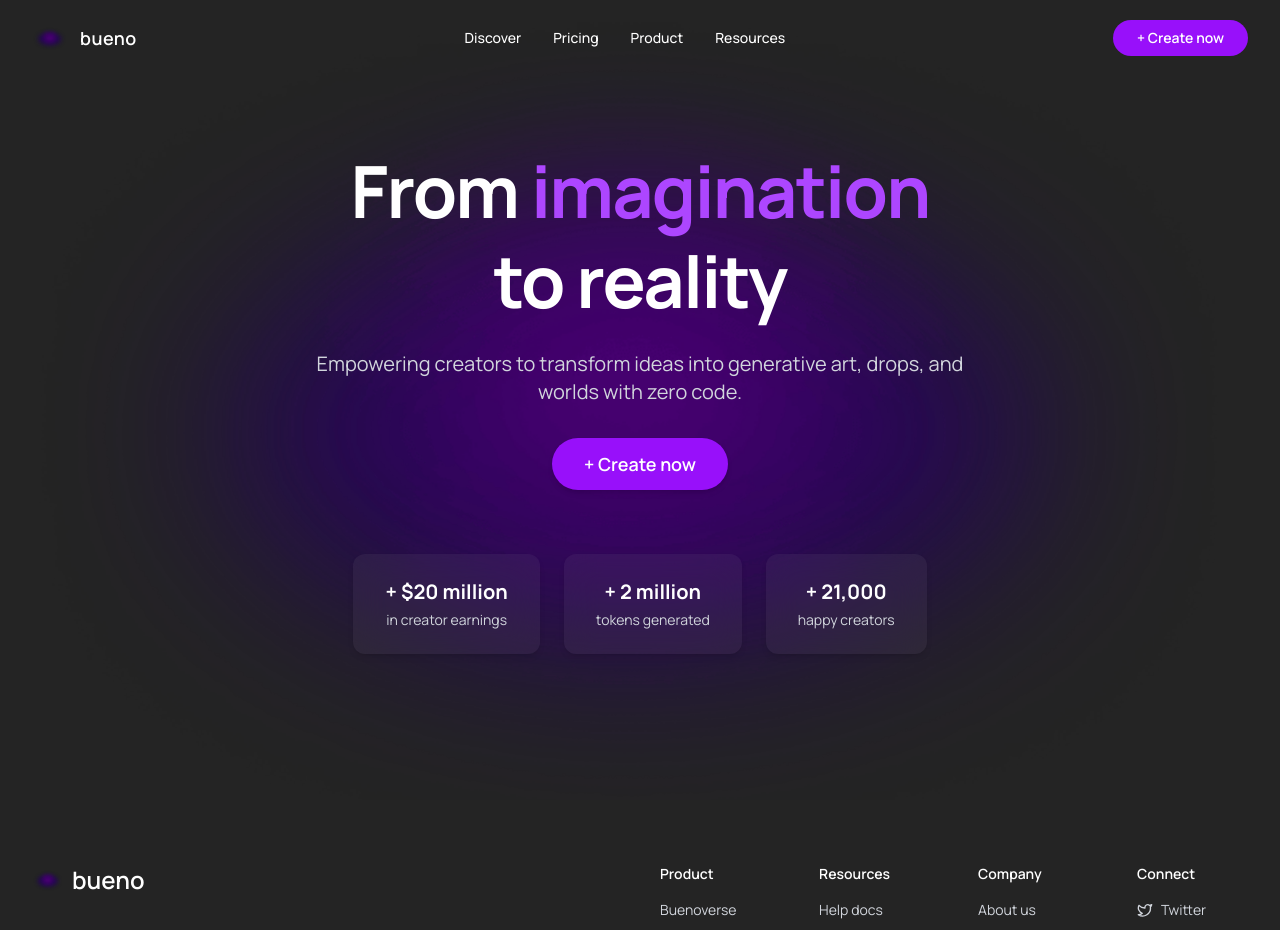
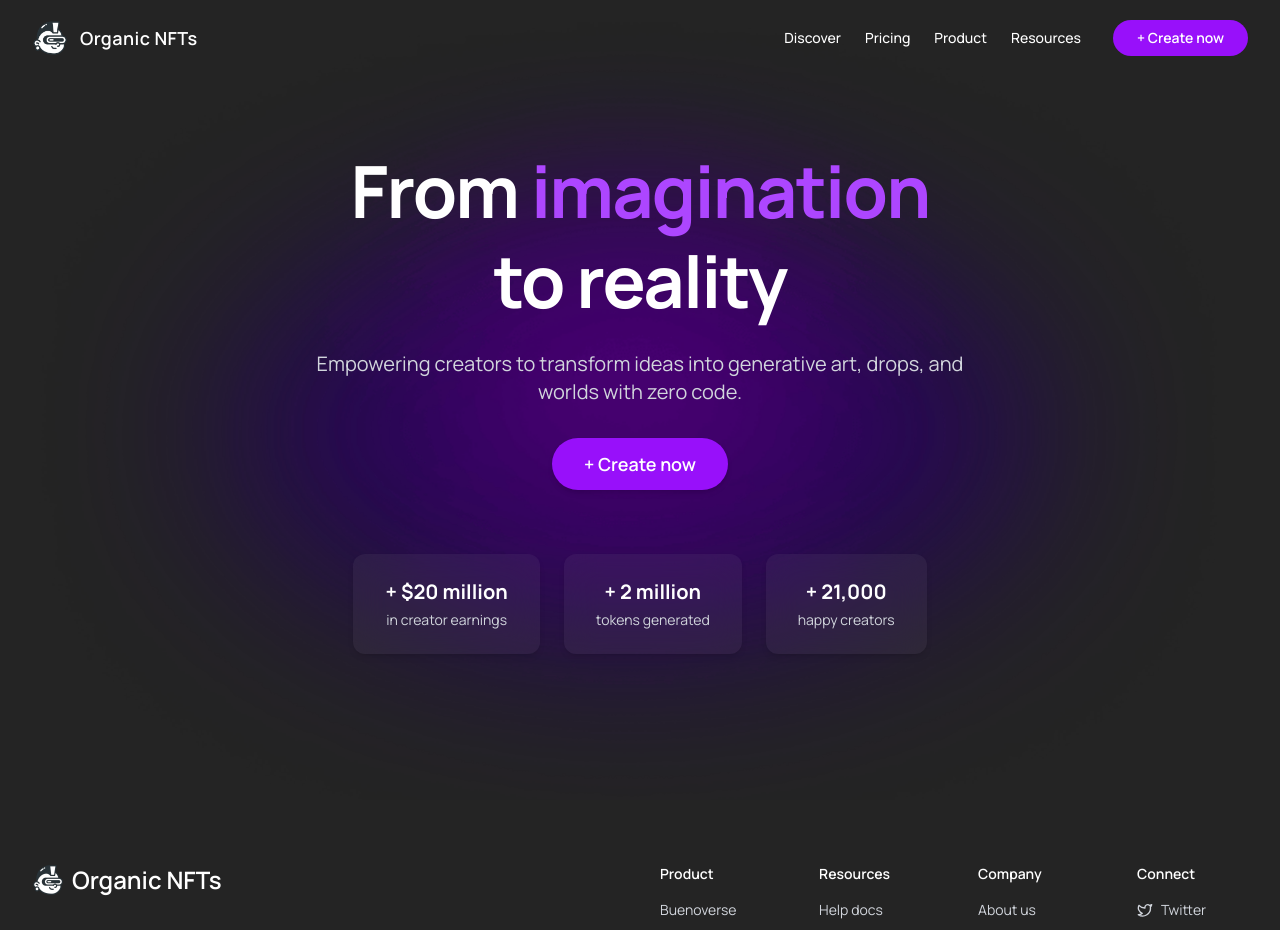
Before and after one commit to rohit-lagom/organic-nft, a Next.js app: page / in a window 1280 px wide. Shown: the top 930 px of the page. Built offline with nearby package versions, Linux system fonts and the light colour scheme.

Commit message:
Feat (Hero): section fixed

```diff
--- a/src/components/Footer/Footer.jsx
+++ b/src/components/Footer/Footer.jsx
@@ -2,22 +2,21 @@
 
 import Link from 'next/link';
 import Image from 'next/image';
-import Logo from '@/assets/images/HeroBg.png'; // Your logo here
+import Logo from '@/assets/images/Logo.png';
 import { Twitter, Instagram, Youtube, Linkedin } from 'lucide-react';
 
 const Footer = () => {
   return (
     <footer className="bg-[#242424] text-gray-300 px-8 pt-16 pb-8">
       <div className="flex flex-col md:flex-row md:items-start md:justify-between gap-12">
-        {/* Logo + Description */}
+
         <div className="flex flex-col gap-4">
           <div className="flex items-center gap-2">
             <Image src={Logo} alt="Logo" width={32} height={32} className="rounded-md" />
-            <span className="text-white text-2xl font-semibold">bueno</span>
+            <span className="text-white text-2xl font-semibold">Organic NFTs</span>
           </div>
         </div>
 
-        {/* Links */}
         <div className="grid grid-cols-2 md:grid-cols-4 gap-12 text-sm">
           <div>
             <h3 className="text-white font-semibold mb-4">Product</h3>
@@ -29,6 +28,7 @@ const Footer = () => {
               <li><Link href="#">Forms</Link></li>
             </ul>
           </div>
+
           <div>
             <h3 className="text-white font-semibold mb-4">Resources</h3>
             <ul className="space-y-2">
@@ -71,7 +71,6 @@ const Footer = () => {
         </div>
       </div>
 
-      {/* Bottom Section */}
       <div className="flex flex-col md:flex-row items-center justify-between border-t border-white/10 mt-12 pt-6 text-xs text-gray-400">
         <span>© {new Date().getFullYear()} Bueno</span>
         <div className="flex gap-6 mt-4 md:mt-0">
--- a/src/components/Hero/Hero.jsx
+++ b/src/components/Hero/Hero.jsx
@@ -12,7 +12,7 @@ const stats = [
 const Hero = () => {
   return (
     <section className="relative min-h-screen flex items-center justify-center bg-[#242424] text-white overflow-hidden">
-      {/* Background Image */}
+
       <Image
         src={HeroBg}
         alt="Hero Background"
@@ -21,7 +21,6 @@ const Hero = () => {
         priority
       />
 
-      {/* Hero Content */}
       <div className="text-center px-6 z-20 relative">
         <h1 className="text-5xl md:text-7xl font-extrabold leading-tight tracking-tight">
           From <span className="text-purple-500">imagination</span><br />
--- a/src/components/Navbar/Navbar.jsx
+++ b/src/components/Navbar/Navbar.jsx
@@ -3,7 +3,7 @@
 import React, { useState, useEffect } from 'react';
 import Image from 'next/image';
 import Link from 'next/link';
-import LogoIcon from '@/assets/images/HeroBg.png'; // Your logo
+import Logo from '@/assets/images/Logo.png'; // Your logo
 
 const Navbar = () => {
   const [scrolled, setScrolled] = useState(false);
@@ -19,28 +19,28 @@ const Navbar = () => {
 
   return (
     <header
-      className={`fixed top-0 left-0 right-0 z-50 transition-all duration-500 ease-in-out ${
+      className={`fixed top-0 left-0 right-0 z-50 transition-all duration-500 ${
         scrolled
           ? 'bg-[#242424] backdrop-blur-lg border-b border-white/10 shadow-md'
           : 'bg-transparent'
       }`}
     >
       <div className="flex items-center justify-between px-8 py-5">
-        {/* Logo */}
+        {/* Logo on Left */}
         <Link href="/" className="flex items-center gap-3">
-          <Image src={LogoIcon} alt="Logo" width={36} height={36} className="rounded-lg" />
-          <span className="text-white text-lg font-semibold tracking-wide">bueno</span>
+          <Image src={Logo} alt="Logo" width={36} height={36} className="rounded-lg" />
+          <span className="text-white text-lg font-semibold tracking-wide">Organic NFTs</span>
         </Link>
 
-        {/* Navigation */}
-        <nav className="hidden md:flex items-center gap-8 text-white text-sm font-medium">
+        {/* Nav Links + CTA on Right */}
+        <div className="flex items-center gap-8">
+          <nav className="hidden md:flex items-center gap-6 text-white text-sm font-medium">
             <Link href="#" className="hover:text-purple-400 transition">Discover</Link>
             <Link href="#" className="hover:text-purple-400 transition">Pricing</Link>
             <button className="hover:text-purple-400 transition">Product</button>
             <button className="hover:text-purple-400 transition">Resources</button>
           </nav>
 
-        {/* CTA Button */}
           <Link
             href="#"
             className="hidden md:inline-flex items-center px-6 py-2 bg-purple-600 hover:bg-purple-700 text-white text-sm font-semibold rounded-full transition"
@@ -48,6 +48,7 @@ const Navbar = () => {
             + Create now
           </Link>
         </div>
+      </div>
     </header>
   );
 };
```
Also changed, not shown: src/assets/images/Logo.png (added). Lines whose indentation alone changed are shown as unchanged.
